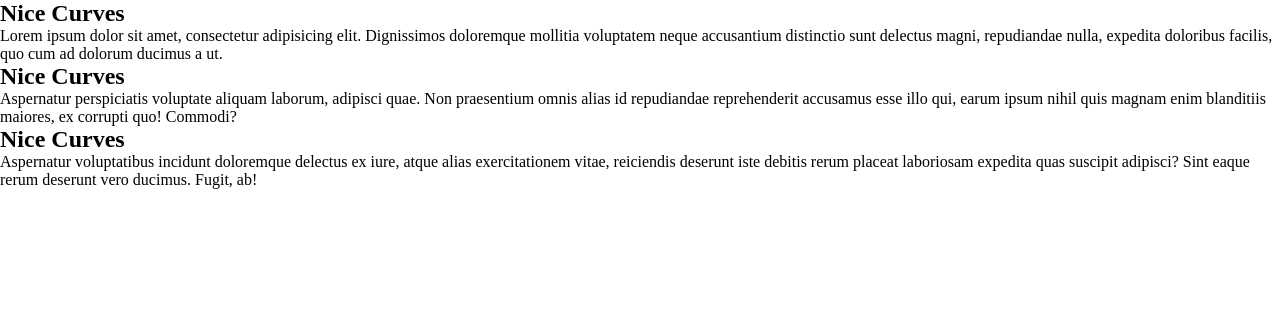
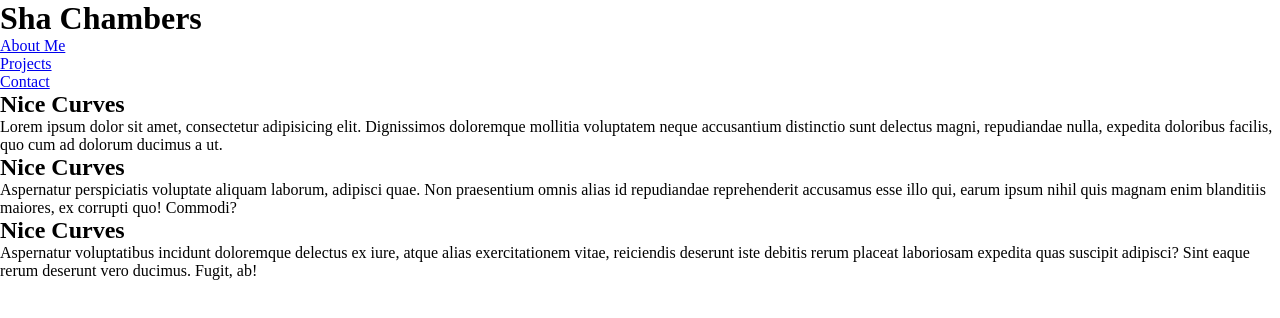
Before and after one commit to SuzyChambers/scPortfolio, a plain HTML site: page index.html in a window 1280 px wide. Drawn offline with Linux system fonts and the light colour scheme.

Commit message:
addeding nav in html

```diff
--- a/index.html
+++ b/index.html
@@ -8,9 +8,20 @@
     <title>Document</title>
 </head>
 <header>
+    <h1>Sha Chambers</h1>
     <div>
         <nav>
-
+            <ul>
+                <li>
+                    <a href="#about-me">About Me</a>
+                </li>
+                <li>
+                   <a href="#Projects">Projects</a>
+                </li>
+                <li>
+                    <a href="#Contact">Contact</a>
+                </li>
+            </ul>
         </nav>
     </div>
 </header>
```
